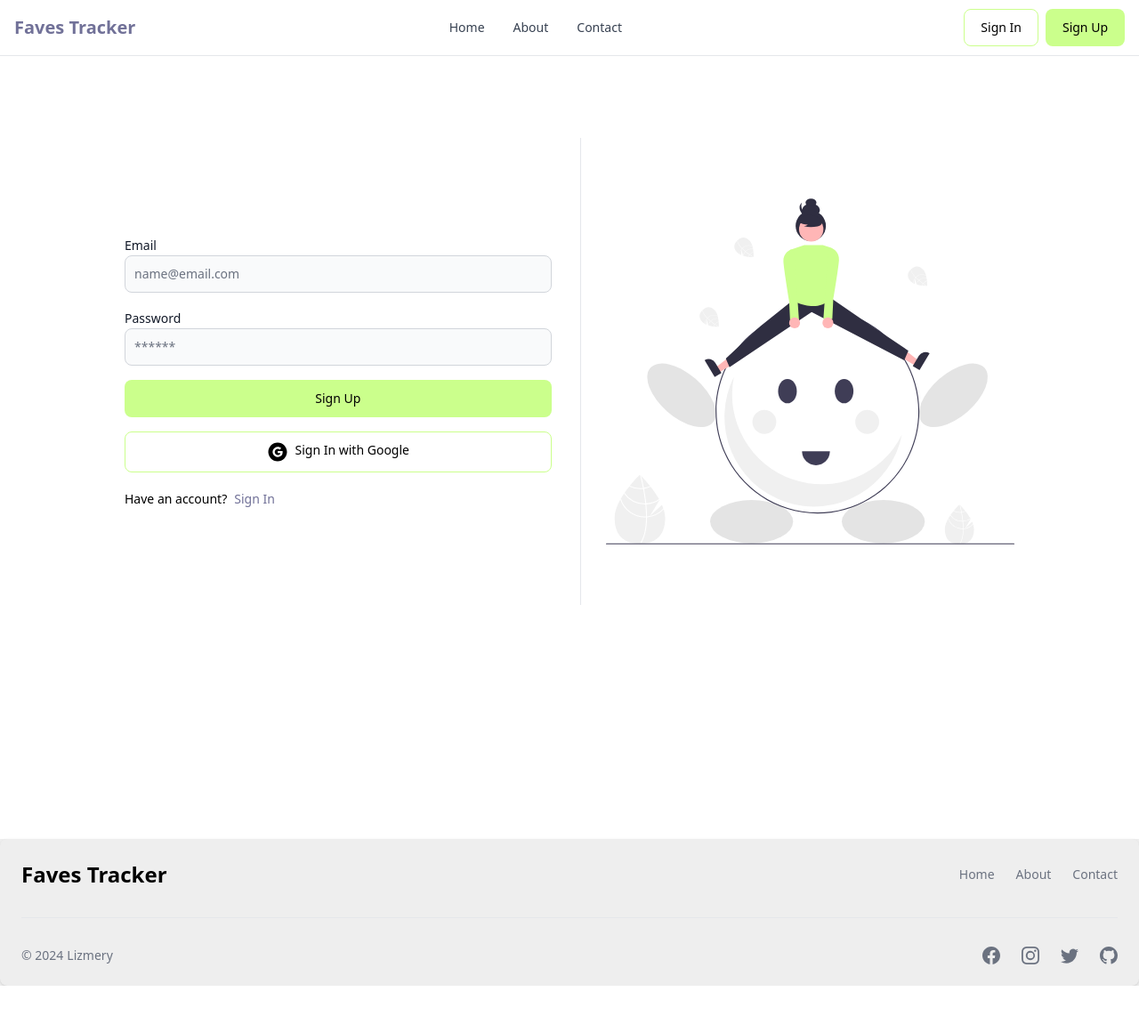
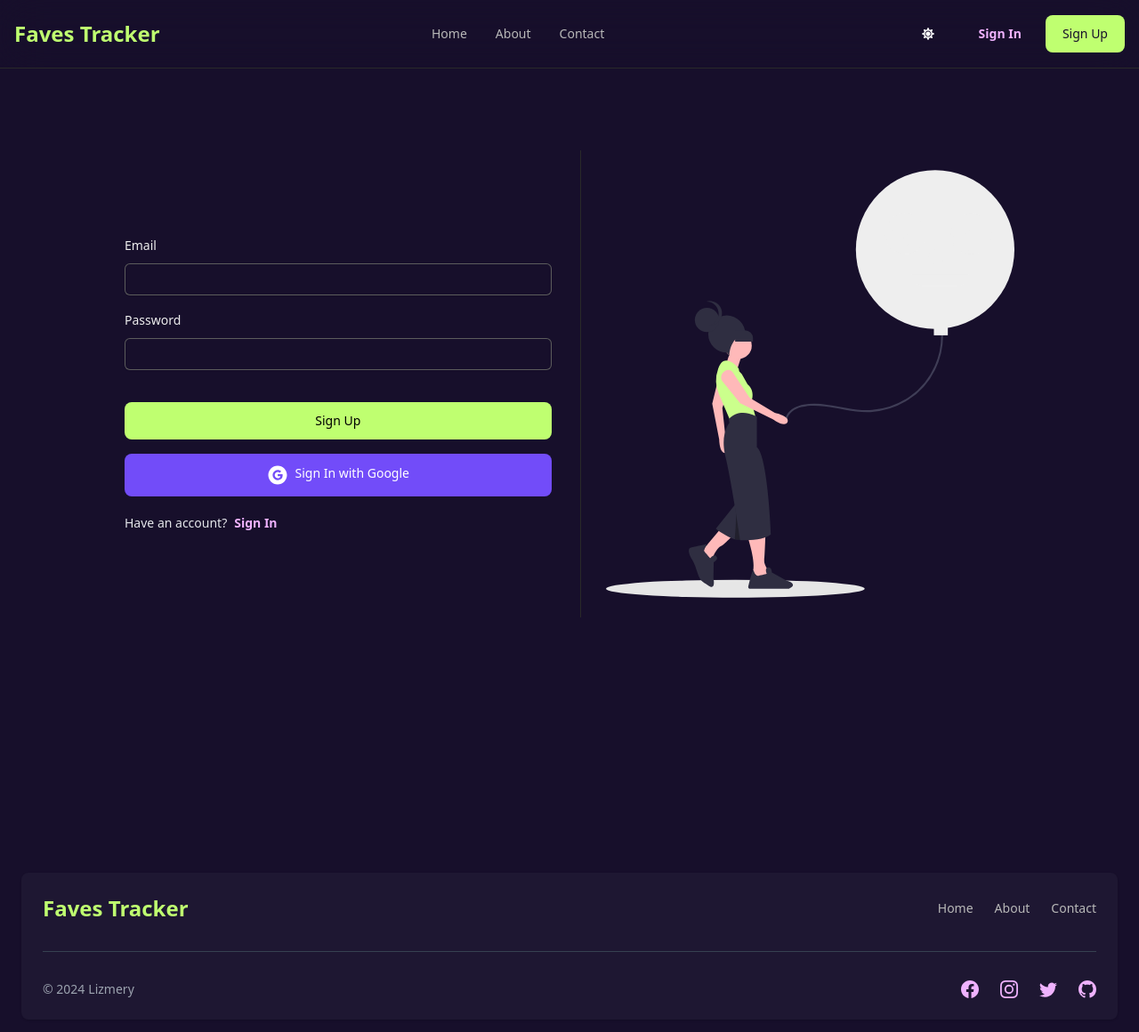
Before and after one commit to lizmery/faves-tracker, a React (Vite) app in the folder client/: page /sign-up in a window 1280 px wide. Shown: the top 1160 px of the page at 89% size. Before the commit the page ends 1108 px from the top, so only its background shows below. Built offline with nearby package versions, Linux system fonts and the light colour scheme; no server answers.

Commit message:
update styling

```diff
--- a/client/src/components/Footer.jsx
+++ b/client/src/components/Footer.jsx
@@ -5,25 +5,25 @@ import { BsFacebook, BsGithub, BsInstagram, BsTwitter } from 'react-icons/bs'
 
 export default function FooterComponent() {
     return (
-        <div className='bg-[#eee] border-none'>
-            <Footer container className='bg-[#eee]'>
+        <div className='p-2 lg:p-6 flex items-center'>
+            <Footer container className='dark:bg-bgDarkSecondary bg-bgDarkSecondary'>
                 <div className="w-full">
                     <div className="w-full justify-between sm:flex sm:items-center sm:justify-between">
-                        <Link to='/' className='text-2xl font-bold'>Faves Tracker</Link>
-                        <Footer.LinkGroup>
+                        <Link to='/' className='text-2xl font-bold text-primary '>Faves Tracker</Link>
+                        <Footer.LinkGroup className='dark:text-textDark text-textDark'>
                             <Footer.Link href='/'>Home</Footer.Link>
                             <Footer.Link href='/'>About</Footer.Link>
                             <Footer.Link href='/'>Contact</Footer.Link>
                         </Footer.LinkGroup>
                     </div>
-                    <Footer.Divider />
+                    <Footer.Divider  className='text-accent bg-accent'/>
                     <div className="w-full sm:flex sm:items-center sm:justify-between">
                         <Footer.Copyright  href='/' by='Lizmery' year={2024} />
                         <div className="mt-4 flex space-x-6 sm:mt-0 sm:justify-center">
-                            <Footer.Icon href="#" icon={BsFacebook} />
-                            <Footer.Icon href="#" icon={BsInstagram} />
-                            <Footer.Icon href="#" icon={BsTwitter} />
-                            <Footer.Icon href="#" icon={BsGithub} />
+                            <Footer.Icon href="#" icon={BsFacebook} className='text-secondary' />
+                            <Footer.Icon href="#" icon={BsInstagram} className='text-secondary' />
+                            <Footer.Icon href="#" icon={BsTwitter} className='text-secondary' />
+                            <Footer.Icon href="#" icon={BsGithub} className='text-secondary' />
                         </div>
                     </div>
                 </div>
--- a/client/src/components/Header.jsx
+++ b/client/src/components/Header.jsx
@@ -1,4 +1,3 @@
-import { useEffect, useState } from 'react'
 import {
     Avatar,
     Button,
@@ -9,6 +8,7 @@ import { Link, useLocation, useNavigate } from 'react-router-dom'
 import { FaMoon, FaSun } from 'react-icons/fa'
 import { useSelector, useDispatch } from 'react-redux'
 import { signOutSuccess } from '../redux/user/userSlice'
+import { toggleTheme }from '../redux/theme/themeSlice'
 
 export default function Header() {
     const path = useLocation().pathname
@@ -16,6 +16,7 @@ export default function Header() {
     const navigate = useNavigate()
     const dispatch = useDispatch()
     const { currentUser } = useSelector((state) => state.user)
+    const { theme } = useSelector((state) => state.theme)
 
     const handleSignout = async () => {
         try {
@@ -35,11 +36,17 @@ export default function Header() {
     }
 
   return (
-    <Navbar className='border-b border-zinc-200'>
-        <Navbar.Brand href='/' className='dark:text-accent text-xl text-primary font-semibold'>
+    <Navbar className='dark:bg-transparent bg-transparent border-b dark:border-[#292929] backdrop-blur-xl sticky top-0'>
+        <Navbar.Brand href='/' className='dark:text-primary text-2xl text-accent font-semibold'>
             Faves Tracker
         </Navbar.Brand>
         <div className='flex md:order-2 gap-2'>
+            <Button
+                className='w-14 h-14 inline text-bgDark dark:text-white'
+                onClick={() => dispatch(toggleTheme())}
+            >
+                {theme === 'dark' ? <FaSun /> : <FaMoon />}
+            </Button>
             {currentUser ? (
                 <Dropdown
                     arrowIcon={false}
@@ -63,28 +70,28 @@ export default function Header() {
             ) : (
                 <>
                     <Link to='/sign-in' className='items-center hidden lg:flex'>
-                        <Button className='text-darkPurple border-accent'>Sign In</Button>
+                        <Button className='dark:text-secondary text-bgDarkTertiary font-bold'>Sign In</Button>
                      </Link>
-                    <Link to='/sign-up'>
-                        <Button className='text-darkPurple bg-accent'>Sign Up</Button>
+                    <Link to='/sign-up' className='flex items-center'>
+                        <Button className='text-bgDark bg-primary'>Sign Up</Button>
                     </Link>
                 </>
 
             )}
-            <Navbar.Toggle />
+            <Navbar.Toggle  className='text-bgDarkSecondary'/>
         </div>
-        <Navbar.Collapse>
-            <Navbar.Link active={path === '/'} as={'div'}>
+        <Navbar.Collapse className='dark:text-[#B8B8B8]'>
+            <Navbar.Link active={path === '/'} as={'div'} className='dark:text-[#B8B8B8] border-none'>
                 <Link to='/'>Home</Link>
             </Navbar.Link>
-            <Navbar.Link active={path === '/about'} as={'div'}>
+            <Navbar.Link active={path === '/about'} as={'div'} className='dark:text-[#B8B8B8] border-none'>
                 <Link to='/about'>About</Link>
             </Navbar.Link>
-            <Navbar.Link active={path === '/contact'} as={'div'}>
+            <Navbar.Link active={path === '/contact'} as={'div'} className='dark:text-[#B8B8B8] pb-6 dark:border-[#292929]'>
                 <Link to='/contact'>Contact</Link>
             </Navbar.Link>
-            <Navbar.Link as={'div'}>
-                <Link to='/sign-in' className='lg:hidden'>Sign In</Link>
+            <Navbar.Link as={'div'} className='border-none font-bold'>
+                <Link to='/sign-in' className='lg:hidden text-bgDarkTertiary dark:text-secondary font-bold'>Sign In</Link>
             </Navbar.Link>
         </Navbar.Collapse>
     </Navbar>
--- a/client/src/components/OAuth.jsx
+++ b/client/src/components/OAuth.jsx
@@ -42,7 +42,7 @@ export default function OAuth() {
     }
 
     return (
-        <Button type='button' onClick={handleGoogleClick} className='border-accent text-darkPurple'>
+        <Button type='button' onClick={handleGoogleClick} className='bg-accent text-white border-2'>
             <AiFillGoogleCircle className='w-6 h-6 mr-2' />
             Sign In with Google
         </Button>
--- /dev/null
+++ b/client/src/components/ThemeProvider.jsx
@@ -0,0 +1,13 @@
+import { useSelector } from 'react-redux'
+
+export default function ThemeProvider({ children }) {
+    const { theme } = useSelector((state) => state.theme)
+
+    return (
+        <div className={theme}>
+            <div className='bg-[#DAD3EE] text-gray-800 dark:text-gray-200 dark:bg-bgDark min-h-screen'>
+                {children}
+            </div>
+        </div>
+    )
+}
--- a/client/src/main.jsx
+++ b/client/src/main.jsx
@@ -4,11 +4,14 @@ import './index.css'
 import { store, persistor } from './redux/store.js'
 import { Provider } from 'react-redux'
 import { PersistGate } from 'redux-persist/integration/react'
+import ThemeProvider from './components/ThemeProvider.jsx'
 
 createRoot(document.getElementById('root')).render(
     <PersistGate persistor={persistor}>
       <Provider store={store}>
-        <App />
+        <ThemeProvider>
+          <App />
+        </ThemeProvider>
       </Provider>
     </PersistGate>
 )
--- a/client/src/pages/SignIn.jsx
+++ b/client/src/pages/SignIn.jsx
@@ -52,12 +52,12 @@ export default function SignIn() {
 
     return (
         <div className='min-h-screen mt-20'>
-            <div className='flex p-3 max-w-5xl mx-auto flex-col md:flex-row md:items-center gap-6'>
+            <div className='flex p-3 max-w-5xl mx-auto flex-col lg:flex-row lg:items-center gap-6'>
                  {/* left column */}
-                 <div className="flex-1 md:border-r flex justify-center lg:pr-2">
+                 <div className="flex-1 lg:border-r flex justify-center lg:pr-2 dark:border-darkGray">
                     <img
                         src={signupSvg}
-                        className='w-2/3 lg:w-auto lg:pr-5'
+                        className='w-2/3 md:w-1/2 lg:w-auto lg:pr-5'
                     />
                 </div>
 
@@ -65,24 +65,34 @@ export default function SignIn() {
                 <div className="flex-1">
                     <form className="flex flex-col gap-4" onSubmit={handleSubmit}>
                         <div>
-                            <Label value='Email' />
-                            <TextInput
-                                type='email'
-                                placeholder='name@email.com'
-                                id='email'
-                                onChange={handleChange}
-                            />
+                            <label for="email" className="block text-sm font-medium leading-6 text-gray-900 dark:text-[#eee]">Email</label>
+                            <div className="mt-2">
+                                <input
+                                    id="email"
+                                    name="email"
+                                    type="email"
+                                    autocomplete="email"
+                                    required
+                                    onChange={handleChange}
+                                    className="dark:bg-transparent block w-full rounded-md border-0 py-1.5 text-gray-900 shadow-sm ring-1 ring-inset ring-gray-400 dark:ring-[#5C5C5C] placeholder:text-gray-400 focus:ring-2 focus:ring-inset focus:ring-secondary dark:focus:ring-secondary sm:text-sm sm:leading-6"
+                                />
+                            </div>
                         </div>
                         <div>
-                            <Label value='Password' />
-                            <TextInput
-                                type='password'
-                                placeholder='******'
-                                id='password'
-                                onChange={handleChange}
-                            />
+                            <label for="email" className="block text-sm font-medium leading-6 text-gray-900 dark:text-[#eee]">Password</label>
+                            <div className="mt-2">
+                                <input
+                                    id="password"
+                                    name="password"
+                                    type="password"
+                                    autocomplete="password"
+                                    required
+                                    onChange={handleChange}
+                                    className="dark:bg-transparent block w-full rounded-md border-0 py-1.5 text-gray-900 shadow-sm ring-1 ring-inset ring-gray-400 dark:ring-[#5C5C5C] placeholder:text-gray-400 focus:ring-2 focus:ring-inset focus:ring-secondary dark:focus:ring-secondary sm:text-sm sm:leading-6"
+                                />
+                            </div>
                         </div>
-                        <Button type='submit' disabled={loading} className='bg-accent text-black'>
+                        <Button type='submit' disabled={loading} className='bg-primary text-black mt-5'>
                             {loading ? (
                                 <>
                                     <Spinner size='sm' />
@@ -96,7 +106,7 @@ export default function SignIn() {
                     </form>
                     <div className="flex gap-2 text-sm mt-5">
                         <span>Don't have an account?</span>
-                        <Link to='/sign-up' className='text-primary'>Sign Up</Link>
+                        <Link to='/sign-up' className='dark:text-secondary text-bgDarkTertiary font-bold'>Sign Up</Link>
                     </div>
 
                     {errorMessage && (
--- a/client/src/pages/SignUp.jsx
+++ b/client/src/pages/SignUp.jsx
@@ -7,7 +7,7 @@ import {
   TextInput
 } from 'flowbite-react'
 import { Link, useNavigate } from 'react-router-dom'
-import signupSvg from '../assets/3.svg'
+import signupSvg from '../assets/7.svg'
 import OAuth from '../components/OAuth'
 
 export default function SignUp() {
@@ -55,17 +55,46 @@ export default function SignUp() {
 
     return (
         <div className="min-h-screen mt-20">
-            <div className="flex p-3 max-w-5xl mx-auto flex-col-reverse md:flex-row md:items-center gap-6">
+            <div className="flex p-3 max-w-5xl mx-auto flex-col-reverse lg:flex-row lg:items-center gap-6">
                 {/* left column */}
                 <div className="flex-1 lg:pr-2">
                     <form className="flex flex-col gap-4" onSubmit={handleSubmit}>
                         {/* TODO: add name input */}
                         <div>
+                            <label for="email" className="block text-sm font-medium leading-6 text-gray-900 dark:text-[#eee]">Email</label>
+                            <div className="mt-2">
+                                <input
+                                    id="email"
+                                    name="email"
+                                    type="email"
+                                    autocomplete="email"
+                                    required
+                                    onChange={handleChange}
+                                    className="dark:bg-transparent block w-full rounded-md border-0 py-1.5 text-gray-900 shadow-sm ring-1 ring-inset ring-gray-400 dark:ring-[#5C5C5C] placeholder:text-gray-400 focus:ring-2 focus:ring-inset focus:ring-secondary dark:focus:ring-secondary sm:text-sm sm:leading-6"
+                                />
+                            </div>
+                        </div>
+                        <div>
+                            <label for="email" className="block text-sm font-medium leading-6 text-gray-900 dark:text-[#eee]">Password</label>
+                            <div className="mt-2">
+                                <input
+                                    id="password"
+                                    name="password"
+                                    type="password"
+                                    autocomplete="password"
+                                    required
+                                    onChange={handleChange}
+                                    className="dark:bg-transparent block w-full rounded-md border-0 py-1.5 text-gray-900 shadow-sm ring-1 ring-inset ring-gray-400 dark:ring-[#5C5C5C] placeholder:text-gray-400 focus:ring-2 focus:ring-inset focus:ring-secondary dark:focus:ring-secondary sm:text-sm sm:leading-6"
+                                />
+                            </div>
+                        </div>
+                        {/* <div>
                             <Label value='Email' />
                             <TextInput
                                 type='email'
                                 placeholder='name@email.com'
                                 id='email'
+                                className='bg-bgDarkSecondary text-accent rounded-md'
                                 onChange={handleChange}
                             />
                         </div>
@@ -77,8 +106,8 @@ export default function SignUp() {
                                 id='password'
                                 onChange={handleChange}
                             />
-                        </div>
-                        <Button type='submit' disabled={loading} className='bg-accent text-black'>
+                        </div> */}
+                        <Button type='submit' disabled={loading} className='bg-primary text-black mt-5'>
                             {loading ? (
                                 <>
                                     <Spinner size='sm' />
@@ -92,7 +121,7 @@ export default function SignUp() {
                     </form>
                     <div className="flex gap-2 text-sm mt-5">
                         <span>Have an account?</span>
-                        <Link to='/sign-in' className='text-primary'>Sign In</Link>
+                        <Link to='/sign-in' className='dark:text-secondary text-bgDarkTertiary flex items-center font-bold'>Sign In</Link>
                     </div>
 
                     {errorMessage && (
@@ -101,10 +130,10 @@ export default function SignUp() {
                 </div>
 
                 {/* right column */}
-                <div className="flex-1 md:border-l flex justify-center lg:pl-2">
+                <div className="flex-1 lg:border-l dark:border-darkGray flex justify-center lg:pl-2">
                     <img
                         src={signupSvg}
-                        className='w-2/3 lg:w-auto lg:pl-5'
+                        className='w-2/3 md:w-1/2 lg:w-auto lg:pl-5'
                     />
                 </div>
             </div>
--- a/client/src/redux/store.js
+++ b/client/src/redux/store.js
@@ -1,10 +1,12 @@
 import { configureStore, combineReducers } from '@reduxjs/toolkit'
 import userReducer from './user/userSlice'
+import themeReducer from './theme/themeSlice'
 import { persistReducer, persistStore } from 'redux-persist'
 import storage from 'redux-persist/lib/storage'
 
 const rootReducer = combineReducers({
     user: userReducer,
+    theme: themeReducer,
 })
 
 const persistConfig = {
--- /dev/null
+++ b/client/src/redux/theme/themeSlice.js
@@ -0,0 +1,19 @@
+import { createSlice } from '@reduxjs/toolkit'
+
+const initialState = {
+    theme: 'dark',
+}
+
+const themeSlice = createSlice({
+    name: 'theme',
+    initialState,
+    reducers: {
+        toggleTheme: (state) => {
+            state.theme = state.theme === 'dark' ? 'light' : 'dark'
+        },
+    },
+})
+
+export const { toggleTheme } = themeSlice.actions
+
+export default themeSlice.reducer
--- a/client/tailwind.config.js
+++ b/client/tailwind.config.js
@@ -9,10 +9,15 @@ export default {
   ],
   theme: {
     colors: {
-      'accent': '#CBFF8C',
-      'primary': '#717198',
-      'secondary': '#323245',
-      'darkPurple': '141127',
+      'accent': '#724CF9',
+      'primary': '#BFFF70',
+      'secondary': '#EFB2FE',
+      'bgDark': '#170F2B',
+      'bgDarkSecondary': '#1E1732',
+      'bgDarkTertiary' : '#321F6A',
+      'darkGray': '#292929',
+      'textLight': '',
+      'textDark': '#B8B8B8'
     },
     extend: {},
   },
```
Also changed, not shown: client/src/assets/4.svg, client/src/assets/7.svg (added).
